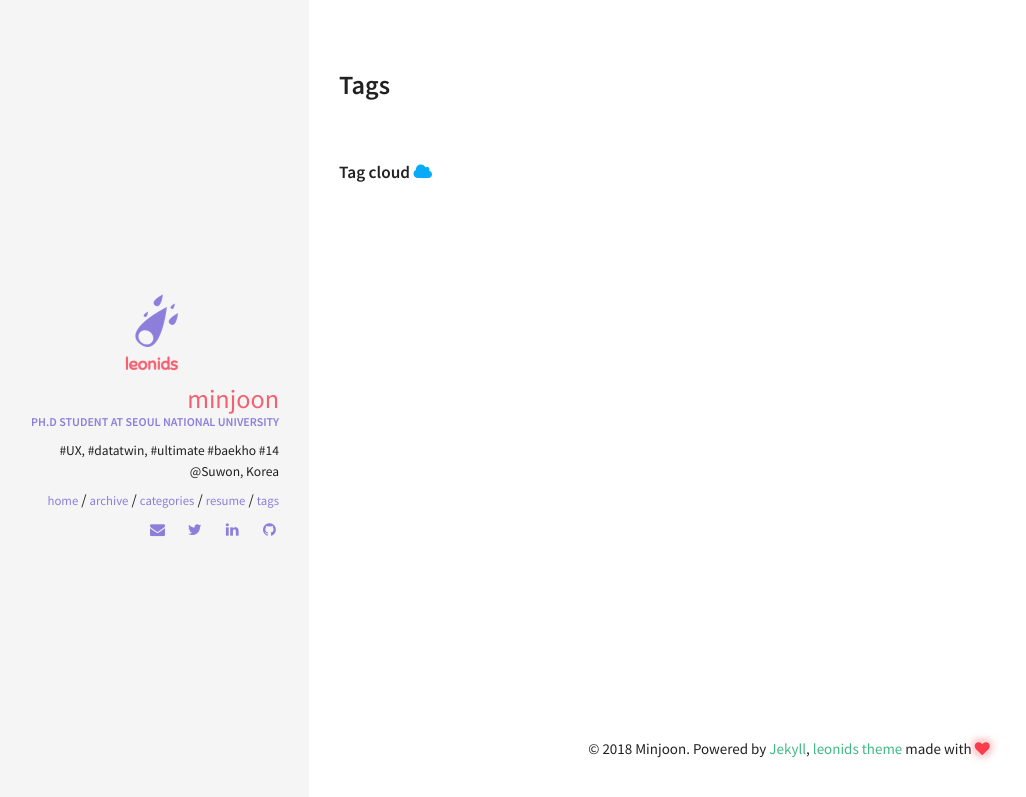
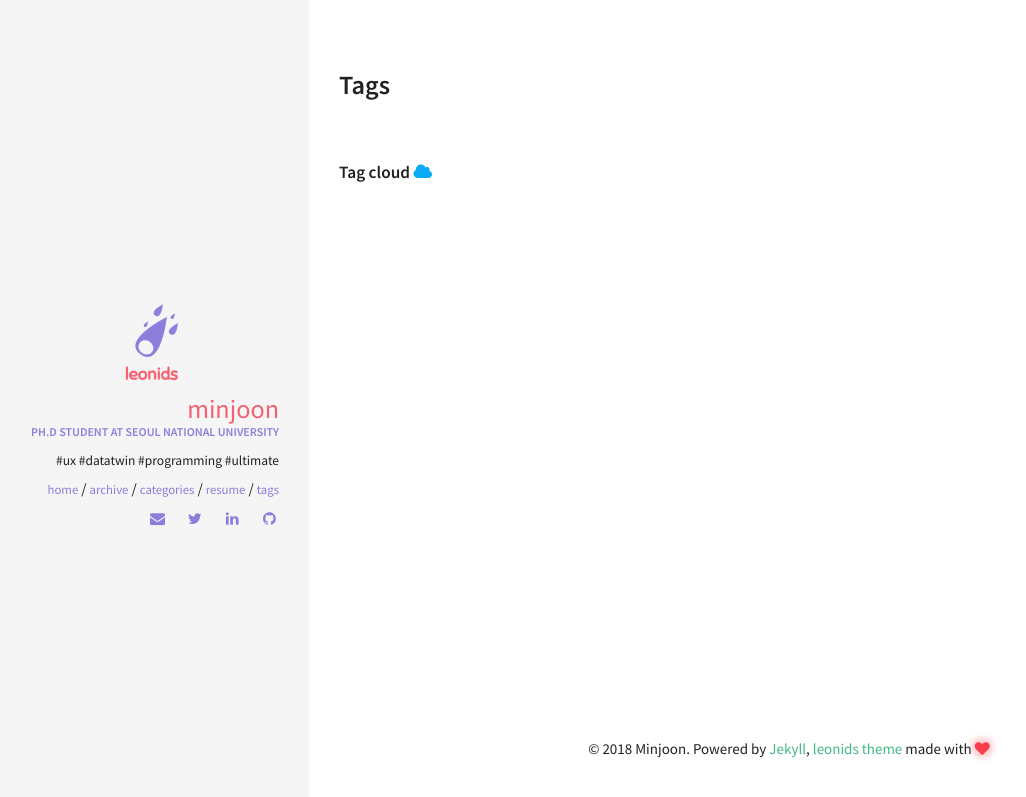
Before and after one commit to minjoonkim/minjoonkim.github.io, a Jekyll site: the page built from tags.html, in a window 1280 px wide. Shown: the top 797 px of the page, without its empty margins (11-1037 px from the left). Built offline with Jekyll 4.4.1, drawn with Linux system fonts in a browser that asks for light colours.

Commit message:
edit bio

```diff
--- a/_config.yml
+++ b/_config.yml
@@ -36,7 +36,7 @@ owner:
   name: Minjoon
   avatar: leonids-logo.png
   job: "Ph.D Student at Seoul National University"
-  bio: "#UX, #datatwin, #ultimate #baekho #14 @Suwon, Korea"
+  bio: "#ux #datatwin #programming #ultimate"
   email: minjoon.kim89@gmail.com
   disqus-shortname: minjoonkim
   twitter: _minjoon #username
```
